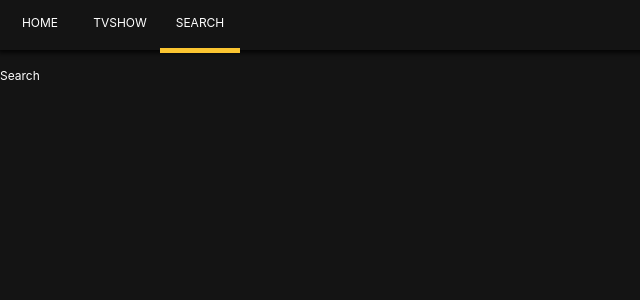
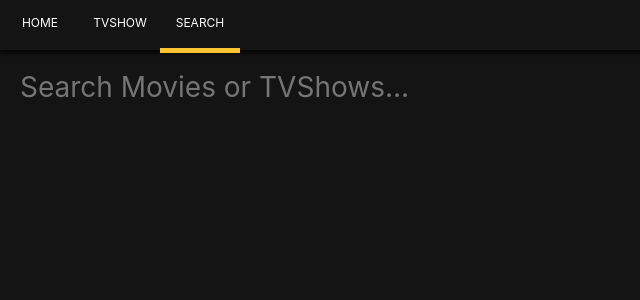
Before and after one commit to kwonsye/CRA_MovieApp, a React (Create React App) app: page /search in a window 1280 px wide. Shown: the top 300 px of the page, without its empty margins (0-640 px from the left). Built offline with nearby package versions, Linux system fonts and the light colour scheme; no server answers.

Commit message:
to search presenter

```diff
--- /dev/null
+++ b/src/Components/Loader.js
@@ -0,0 +1,18 @@
+//loading == true 일때 보여줄 컴포넌트
+import React from "react";
+import styled from "styled-components";
+
+const Container = styled.div`
+    height : 100vh;
+    width : 100vw;
+    display : flex;
+    justify-content : center;
+    font-size: 28px;
+    margin-top: 20px;
+`;
+
+export default () => (
+    <Container>
+        <span role="img" aria-label="Loading">⏰</span>
+    </Container>
+);
--- /dev/null
+++ b/src/Components/Section.js
@@ -0,0 +1,40 @@
+//영화,tv들을 섹션별로 렌더링 할 컴포넌트
+import React from "react";
+import styled from "styled-components";
+import PropTypes from "prop-types";
+
+const Container = styled.div`
+    :not(:last-child){
+        margin-bottom : 50px;
+    }
+`;
+
+const Title = styled.span`
+    font-size : 14px;
+    font-weight : 600;
+`;
+
+const Grid = styled.div`
+    margin-top : 25px;
+    display : grid;
+    grid-template-columns : repeat(auto-fill, 125px);
+    grid-gap : 25px;
+`;
+
+//children은 예약어이다.
+const Section = ({title, children}) => (
+    <Container>
+        <Title>{title}</Title>
+        <Grid>{children}</Grid>
+    </Container>
+);
+
+Section.propTypes = {
+    title : PropTypes.string.isRequired,
+    children : PropTypes.oneOfType([
+        PropTypes.arrayOf(PropTypes.node),
+        PropTypes.node,
+    ])
+}
+
+export default Section;
--- a/src/Routes/Home/HomePresenter.js
+++ b/src/Routes/Home/HomePresenter.js
@@ -1 +1,37 @@
-export default () =>"Home";
+import React from "react";
+import styled from "styled-components";
+import PropTypes from "prop-types";
+import Section from "Components/Section";
+import Loader from "Components/Loader";
+
+const Container = styled.div`
+    padding : 0px 20px;
+`;
+
+const HomePresenter = ({nowPlaying , upcoming, popular, error, loading}) => loading ? <Loader /> : (
+    <Container>
+        {nowPlaying && nowPlaying.length>0 &&
+        <Section title="Now Playing">
+            {nowPlaying.map(movie=> <span>{movie.title}</span>)}
+        </Section>}
+
+        {upcoming && upcoming.length>0 &&
+        <Section title="Upcoming">
+            {upcoming.map(movie => <span>{movie.title}</span>)}
+        </Section>}
+
+        {popular && popular.length &&
+        <Section title="Popular">
+            {popular.map(movie => <span>{movie.title}</span>)}
+        </Section>}
+    </Container>
+);
+
+HomePresenter.propTypes = {
+    nowPlaying : PropTypes.array,
+    upcoming : PropTypes.array,
+    popular : PropTypes.array,
+    error : PropTypes.string,
+    loading : PropTypes.bool.isRequired,
+}
+export default HomePresenter;
--- a/src/Routes/Search/SearchContainer.js
+++ b/src/Routes/Search/SearchContainer.js
@@ -9,14 +9,26 @@
         tvResults : null,
         loading : false, //false일때는 검색 입력폼을 render, true일때는 검색 결과를 보여줄 것이다.
         error : null,
-        searchTitle : "code", //사용자가 검색할 제목 sumit을 하면 setState 해줄 것임
+        searchTitle : "", //사용자가 검색할 제목 sumit을 하면 setState 해줄 것임
     }
     //presenter에서 submit했을때 넘겨줄 함수
-    _handleSubmit = () => {
+    _handleSubmit = (event) => { //event가 들어옴
+        event.preventDefault(); // 이걸 하는 이유는? form 에서 submit이 되면 browser가 event를 받아서 새로고침되며 state를 잃어버린다.
+        //우리는 state을 잃지 않고 가져와야하므로 이벤트를 가로채야한다.
+
         const {searchTitle} = this.state;
         if(searchTitle !== ""){
             this._getSearchByTitle();
         }
+    }
+
+    _updateTitle = (event) => {
+        const {target : {value}} = event
+        //console.log(value); //input에 업데이트하는 입력텍스트를 한글자씩 받아옴
+        //-> searchTitle을 setState해줘서 input태그의 value에 넣어줘야 prop으로 넘긴 searchTitle이 보임
+        this.setState({
+            searchTitle : value,
+        })
     }
 
     _getSearchByTitle = async () => {
@@ -35,14 +47,10 @@
             })
         } finally {
             this.setState({
-                loading : true,
+                loading : false,
             })
         }
 
-    }
-
-    componentDidMount() {
-        this._handleSubmit();
     }
 
     render() {
@@ -55,6 +63,8 @@
                 loading={loading}
                 error={error}
                 searchTitle={searchTitle}
+                handleSubmit={this._handleSubmit}
+                updateTitle = {this._updateTitle}
             />
         )
     }
--- a/src/Routes/Search/SearchPresenter.js
+++ b/src/Routes/Search/SearchPresenter.js
@@ -1 +1,54 @@
-export default () => "Search";
+import React, {Fragment} from "react";
+import styled from "styled-components";
+import PropTypes from "prop-types";
+import Loader from "Components/Loader";
+import Section from "Components/Section";
+
+const Container = styled.div`
+    padding : 0px 20px;
+
+`;
+
+const Form = styled.form`
+    margin-bottom : 50px;
+    width : 100%;
+`;
+
+const Input = styled.input`
+    all : unset;
+    font-size : 28px;
+    width : 100%;
+`;
+
+const SearchPresenter = ({movieResults, tvResults, loading, error, searchTitle, handleSubmit, updateTitle}) => (
+    <Container>
+        <Form onSubmit={handleSubmit}>
+            <Input placeholder="Search Movies or TVShows..." value={searchTitle} onChange={updateTitle}></Input>
+        </Form>
+        {loading ? <Loader /> : (
+            <Fragment>
+            {movieResults && movieResults.length>0 &&
+                <Section title="Movie Results">
+                    {movieResults.map(movie => <span key={movie.id}>{movie.title}</span>)}
+                </Section>}
+            {tvResults && tvResults.length>0 &&
+                <Section title="TV Show Results">
+                    {tvResults.map(tv => <span key={tv.id}>{tv.name}</span>)}
+                </Section>}
+            </Fragment>
+        )}
+
+    </Container>
+);
+
+SearchPresenter.propTypes = {
+    movieResults : PropTypes.array,
+    tvResults : PropTypes.array,
+    loading : PropTypes.bool.isRequired,
+    error : PropTypes.string,
+    searchTitle : PropTypes.string,
+    handleSubmit : PropTypes.func.isRequired,
+    updateTitle : PropTypes.func.isRequired,
+}
+
+export default SearchPresenter;
--- a/src/Routes/TVShow/TVShowContainer.js
+++ b/src/Routes/TVShow/TVShowContainer.js
@@ -52,7 +52,7 @@
             })
         }
 
-        //console.log(this.state); //잘 들어갔는지 확인!
+        console.log(this.state); //잘 들어갔는지 확인!
     }
 
     render() {
--- a/src/Routes/TVShow/TVShowPresenter.js
+++ b/src/Routes/TVShow/TVShowPresenter.js
@@ -1 +1,36 @@
-export default () => "TVShow";
+import React from "react";
+import PropTypes from "prop-types";
+import styled from "styled-components";
+import Section from "Components/Section";
+import Loader from "Components/Loader";
+
+const Container = styled.div`
+    padding : 0px 20px;
+`;
+
+const TVShowPresenter = ({topRated, popular, airingToday, error, loading}) => loading ? <Loader /> :(
+    <Container>
+        {topRated && topRated.length>0 &&
+        <Section title="Top Rated">
+            {topRated.map(tv => <span>{tv.name}</span>)}
+        </Section>}
+        {popular && popular.length>0 &&
+        <Section title="Popular">
+            {popular.map(tv => <span>{tv.name}</span>)}
+        </Section>}
+        {airingToday && airingToday.length>0 &&
+        <Section title="Airing Today">
+            {airingToday.map(tv => <span>{tv.name}</span>)}
+        </Section>}
+    </Container>
+);
+
+TVShowPresenter.propTypes ={
+    topRated : PropTypes.array,
+    popular : PropTypes.array,
+    airingToday : PropTypes.array,
+    error : PropTypes.string,
+    loading : PropTypes.bool.isRequired,
+}
+
+export default TVShowPresenter;
```
Also changed, not shown: src/Routes/Detail/DetailPresenter.js (+13 -1 lines).
